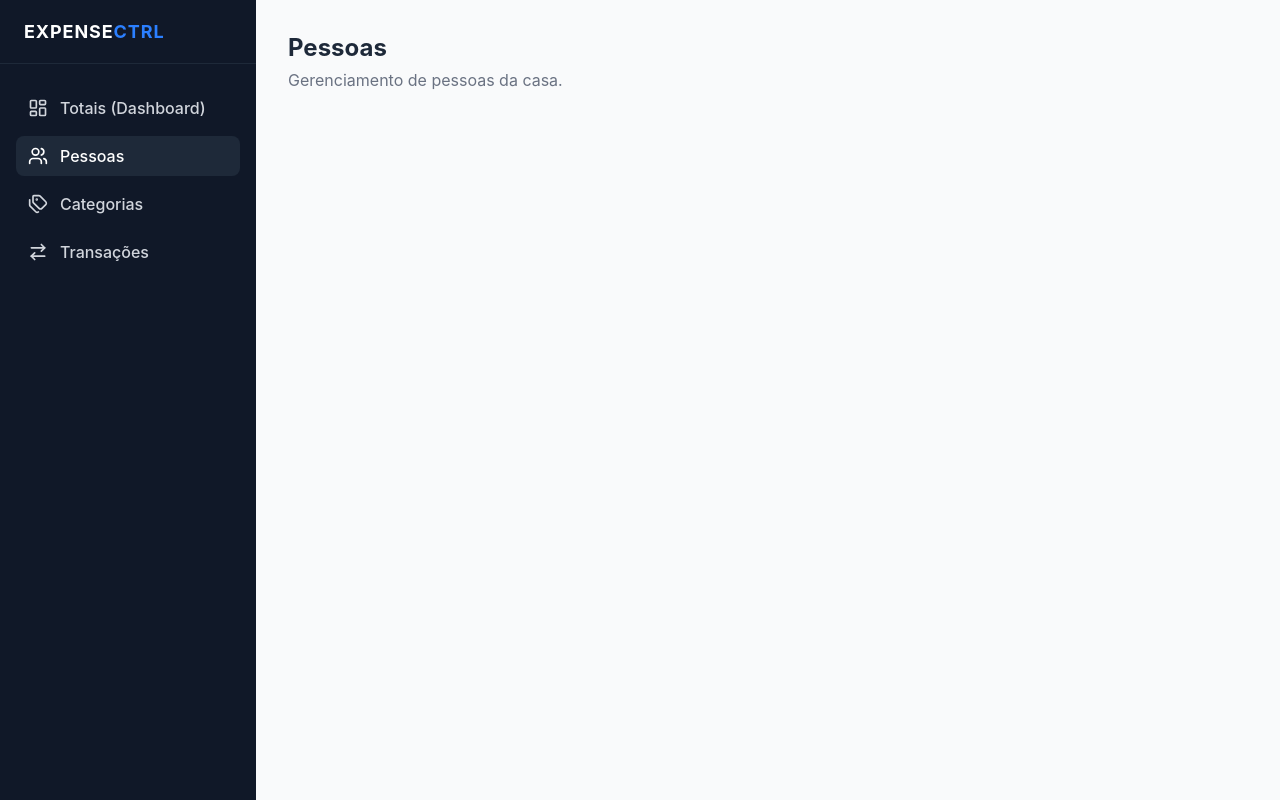
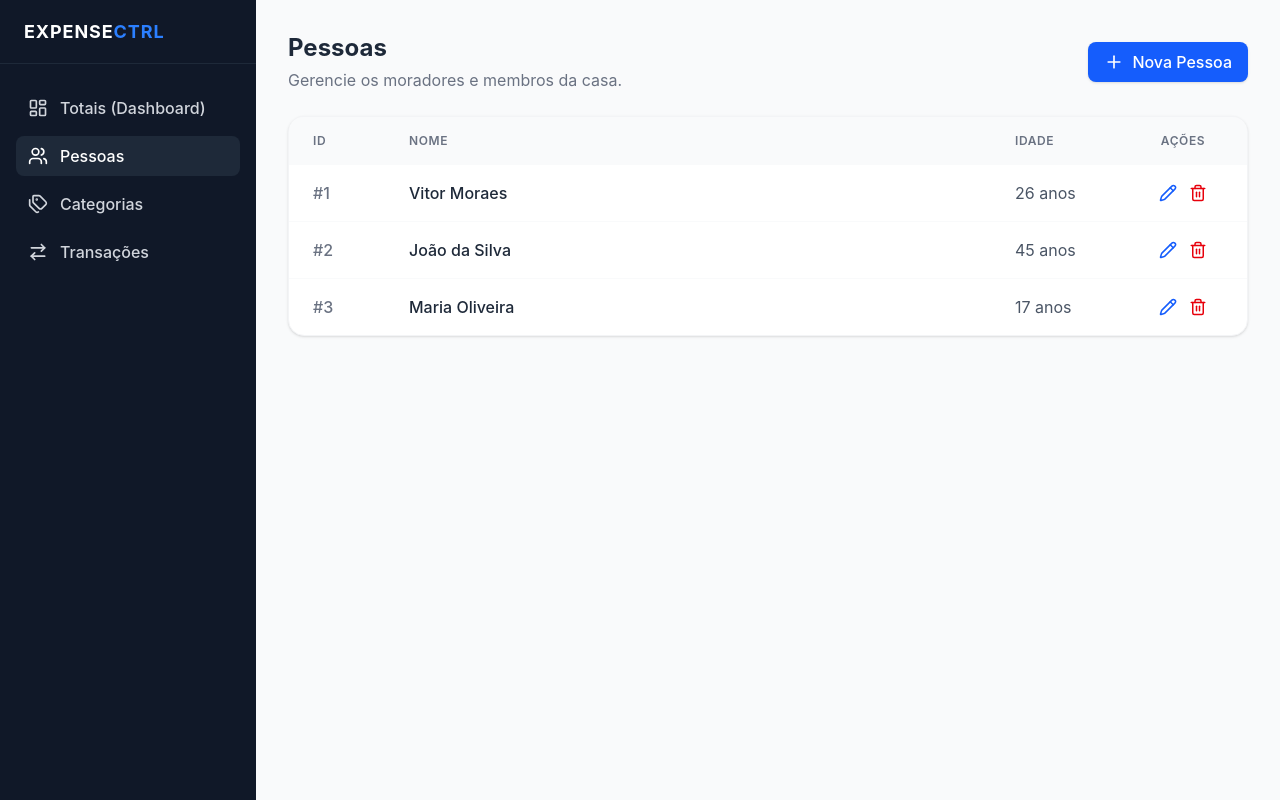
Before and after one commit to VitorMoraes99/HomeExpenseControl.WebUI, a React (Vite) app: page /pessoas in a window 1280 px wide. Built offline with nearby package versions, Linux system fonts and the light colour scheme.

Commit message:
feat: implement people management view and creation modal

```diff
--- /dev/null
+++ b/src/components/people/PersonModal.tsx
@@ -0,0 +1,103 @@
+import { X } from "lucide-react";
+import { useState } from "react";
+
+interface PersonModalProps {
+  isOpen: boolean;
+  onClose: () => void;
+}
+
+// Isolei o formulário de criação/edição em um Modal para manter o usuário no contexto da listagem.
+// O estado do formulário é gerenciado aqui dentro para não poluir a tela principal.
+export function PersonModal({ isOpen, onClose }: PersonModalProps) {
+  const [name, setName] = useState("");
+  const [age, setAge] = useState("");
+
+  // Se o modal não estiver aberto, não renderiza nada no DOM (Performance)
+  if (!isOpen) return null;
+
+  const handleSubmit = (e: React.FormEvent) => {
+    e.preventDefault();
+    // TODO: Aqui entrará a chamada do Axios para o C# (POST /api/pessoas)
+    console.log("Salvando pessoa:", { name, age: Number(age) });
+
+    // Limpa o form e fecha o modal
+    setName("");
+    setAge("");
+    onClose();
+  };
+
+  return (
+    <div className="fixed inset-0 bg-black/50 flex items-center justify-center z-50 p-4">
+      <div className="bg-white rounded-2xl shadow-xl w-full max-w-md overflow-hidden">
+        {/* Cabeçalho do Modal */}
+        <div className="px-6 py-4 border-b border-gray-100 flex justify-between items-center bg-gray-50/50">
+          <h3 className="text-lg font-bold text-gray-800">Nova Pessoa</h3>
+          <button
+            onClick={onClose}
+            className="text-gray-400 hover:text-gray-600 transition-colors"
+          >
+            <X size={20} />
+          </button>
+        </div>
+
+        {/* Formulário atendendo aos requisitos do teste (Nome max 200, Idade) */}
+        <form onSubmit={handleSubmit} className="p-6 space-y-4">
+          <div>
+            <label
+              htmlFor="name"
+              className="block text-sm font-medium text-gray-700 mb-1"
+            >
+              Nome Completo
+            </label>
+            <input
+              type="text"
+              id="name"
+              required
+              maxLength={200} // Regra de negócio: Texto com tamanho máximo de 200
+              value={name}
+              onChange={(e) => setName(e.target.value)}
+              className="w-full px-4 py-2 border border-gray-300 rounded-lg focus:ring-2 focus:ring-blue-500 focus:border-blue-500 outline-none transition-all"
+              placeholder="Ex: Vitor Moraes"
+            />
+          </div>
+
+          <div>
+            <label
+              htmlFor="age"
+              className="block text-sm font-medium text-gray-700 mb-1"
+            >
+              Idade
+            </label>
+            <input
+              type="number"
+              id="age"
+              required
+              min={0}
+              value={age}
+              onChange={(e) => setAge(e.target.value)}
+              className="w-full px-4 py-2 border border-gray-300 rounded-lg focus:ring-2 focus:ring-blue-500 focus:border-blue-500 outline-none transition-all"
+              placeholder="Ex: 26"
+            />
+          </div>
+
+          {/* Botões de Ação */}
+          <div className="pt-4 flex justify-end gap-3">
+            <button
+              type="button"
+              onClick={onClose}
+              className="px-4 py-2 text-gray-600 hover:bg-gray-100 rounded-lg font-medium transition-colors"
+            >
+              Cancelar
+            </button>
+            <button
+              type="submit"
+              className="px-4 py-2 bg-blue-600 hover:bg-blue-700 text-white rounded-lg font-medium transition-colors shadow-sm"
+            >
+              Salvar
+            </button>
+          </div>
+        </form>
+      </div>
+    </div>
+  );
+}
--- a/src/pages/People.tsx
+++ b/src/pages/People.tsx
@@ -1,8 +1,90 @@
+import { Plus, Pencil, Trash2 } from "lucide-react";
+import { useState } from "react";
+import { PersonModal } from "../components/people/PersonModal";
+
+const mockPeople = [
+  { id: 1, name: "Vitor Moraes", age: 26 },
+  { id: 2, name: "João da Silva", age: 45 },
+  { id: 3, name: "Maria Oliveira", age: 17 },
+];
+
+/**
+ * Módulo de Cadastro de Pessoas.
+ * * Requisitos atendidos nesta tela:
+ * - Listagem de pessoas cadastradas.
+ * - Exibição dos campos obrigatórios: Identificador, Nome (max 200) e Idade.
+ * - Acesso às ações de Criação, Edição e Deleção.
+ */
 export function People() {
+  // Estado para controlar a visibilidade do formulário de criação
+  const [isModalOpen, setIsModalOpen] = useState(false);
+
   return (
-    <div>
-      <h2 className="text-2xl font-bold text-gray-800">Pessoas</h2>
-      <p className="text-gray-500 mt-1">Gerenciamento de pessoas da casa.</p>
+    <div className="space-y-6">
+      <div className="flex justify-between items-center">
+        <div>
+          <h2 className="text-2xl font-bold text-gray-800">Pessoas</h2>
+          <p className="text-gray-500 mt-1">
+            Gerencie os moradores e membros da casa.
+          </p>
+        </div>
+
+        {/* Ao clicar, alteramos o estado para abrir o modal */}
+        <button
+          onClick={() => setIsModalOpen(true)}
+          className="flex items-center gap-2 bg-blue-600 hover:bg-blue-700 text-white px-4 py-2 rounded-lg font-medium transition-colors shadow-sm"
+        >
+          <Plus size={20} />
+          Nova Pessoa
+        </button>
+      </div>
+
+      <div className="bg-white rounded-2xl shadow-sm border border-gray-100 overflow-hidden">
+        <div className="overflow-x-auto">
+          <table className="w-full text-left">
+            {/* ... (O cabeçalho e o tbody continuam exatamente iguais ao que você já tinha) ... */}
+            <thead>
+              <tr className="bg-gray-50 text-gray-500 text-xs uppercase tracking-wider">
+                <th className="px-6 py-4 font-semibold w-24">ID</th>
+                <th className="px-6 py-4 font-semibold">Nome</th>
+                <th className="px-6 py-4 font-semibold w-32">Idade</th>
+                <th className="px-6 py-4 font-semibold w-32 text-center">
+                  Ações
+                </th>
+              </tr>
+            </thead>
+            <tbody className="divide-y divide-gray-50">
+              {mockPeople.map((person) => (
+                <tr
+                  key={person.id}
+                  className="hover:bg-gray-50/50 transition-colors"
+                >
+                  <td className="px-6 py-4 text-gray-500 font-medium">
+                    #{person.id}
+                  </td>
+                  <td className="px-6 py-4 text-gray-800 font-medium">
+                    {person.name}
+                  </td>
+                  <td className="px-6 py-4 text-gray-600">{person.age} anos</td>
+                  <td className="px-6 py-4">
+                    <div className="flex items-center justify-center gap-3">
+                      <button className="text-blue-600 hover:text-blue-800 transition-colors">
+                        <Pencil size={18} />
+                      </button>
+                      <button className="text-red-600 hover:text-red-800 transition-colors">
+                        <Trash2 size={18} />
+                      </button>
+                    </div>
+                  </td>
+                </tr>
+              ))}
+            </tbody>
+          </table>
+        </div>
+      </div>
+
+      {/* Injeção do Modal na página. Passamos o estado e a função para fechar */}
+      <PersonModal isOpen={isModalOpen} onClose={() => setIsModalOpen(false)} />
     </div>
   );
 }
```
